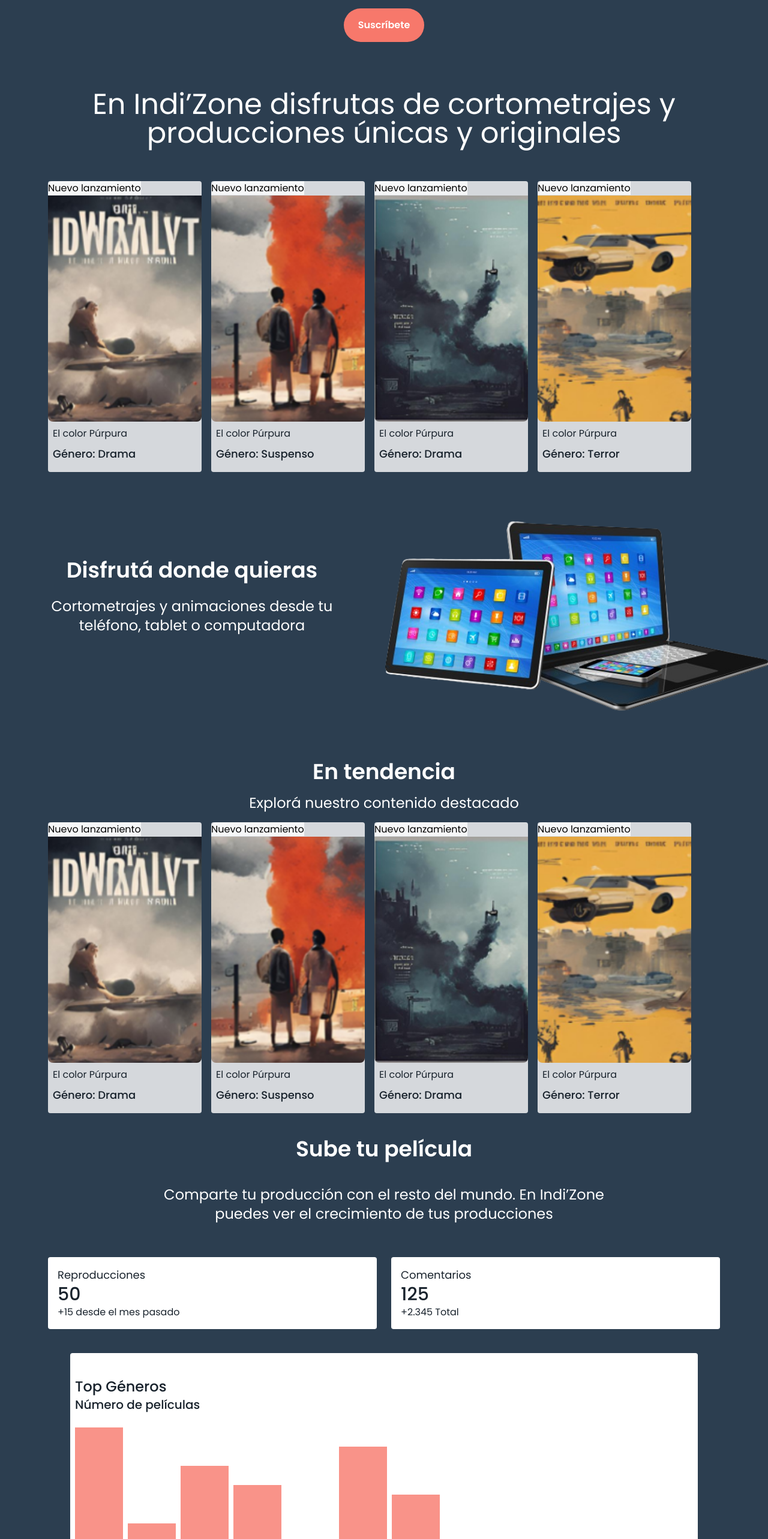
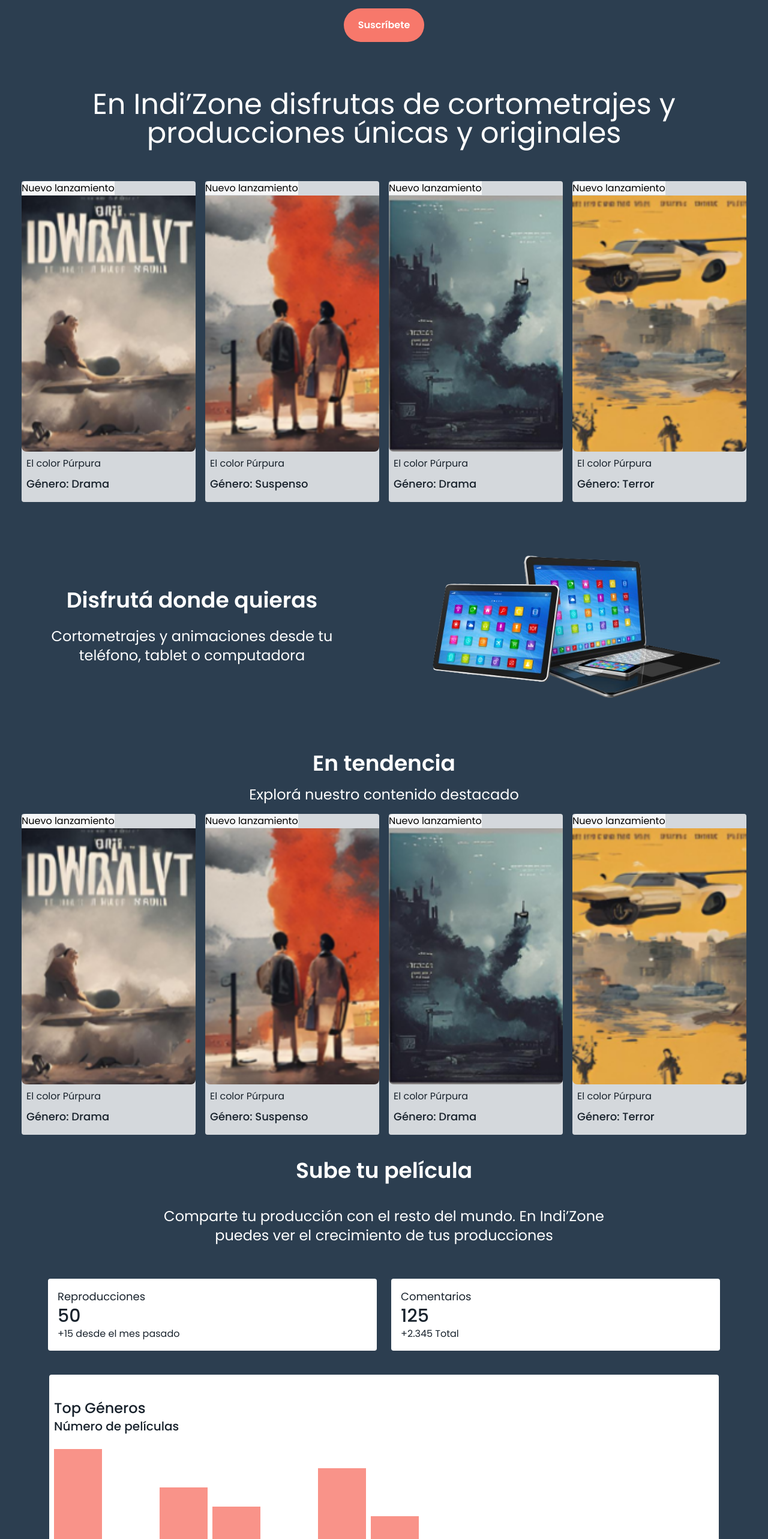
Before and after one commit to emanuelpps/s15-01-m-node-react-Private-, a React (Vite) app in the folder client/: page / in a window 1280 px wide. Shown: the part 234-2800 px from the top of the page at 60% size. Built offline with nearby package versions, Linux system fonts and the light colour scheme.

Commit message:
styles responsive - Cards

```diff
--- a/client/src/components/home/Banner.jsx
+++ b/client/src/components/home/Banner.jsx
@@ -8,7 +8,7 @@ const Banner = () => {
         originales
       </span>
 
-      <div className="scroll-container overflow-x-auto flex space-x-4 px-2 md:px-20">
+      <div className="scroll-container overflow-x-auto flex md:justify-center mx-2 md:px-20">
         <Card />
       </div>
     </div>
--- a/client/src/components/home/BannerOptions.jsx
+++ b/client/src/components/home/BannerOptions.jsx
@@ -12,7 +12,7 @@ const BannerOptions = () => {
         </h2>
       </div>
       <div className="flex justify-center items-center">
-        <img className="w-3/4 md:w-full" src={imageOptions} alt="imagen" />
+        <img className="w-1/2 md:w-3/4" src={imageOptions} alt="imagen" />
       </div>
     </div>
   );
--- a/client/src/components/home/Card.jsx
+++ b/client/src/components/home/Card.jsx
@@ -16,7 +16,7 @@ const Card = () => {
       {cards.map((card) => (
         <div
           key={card.id}
-          className="bg-white/80 pb-4 rounded w-64 flex-shrink-0"
+          className="bg-white/80 pb-4 rounded w-[290px] flex-shrink-0"
         >
           <div className="rounded-lg overflow-hidden h-auto">
             <span className="bg-white/80">Nuevo lanzamiento</span>
--- a/client/src/components/home/Tendency.jsx
+++ b/client/src/components/home/Tendency.jsx
@@ -9,7 +9,7 @@ const Tendency = () => {
       <h2 className="flex justify-center text-white text-center text-xl md:text-2xl font-normal p-4">
         Explorá nuestro contenido destacado
       </h2>
-      <div className="scroll-container overflow-x-auto flex space-x-4 px-2 md:px-20">
+      <div className="scroll-container overflow-x-auto flex md:justify-center mx-2 md:px-20">
         <Card />
       </div>
     </div>
--- a/client/src/components/home/UploadMovie.jsx
+++ b/client/src/components/home/UploadMovie.jsx
@@ -32,7 +32,7 @@ const UploadMovie = () => {
 
         {/* Contenedor Peliculas */}
         <div className="col-span-2 flex justify-center items-center">
-          <div className="md:bg-white pl-2 md:pr-[430px] rounded py-4 md:py-10">
+          <div className="md:bg-white pl-2 md:pr-[500px] rounded py-4 md:py-10">
             <div className="pb-6">
               <span className="text-white md:text-primary-800 font-medium text-2xl">
                 Top Géneros
@@ -50,6 +50,9 @@ const UploadMovie = () => {
               <div className="bg-white md:bg-secondary-400 w-10 md:w-20 h-56"></div>
               <div className="bg-white md:bg-secondary-400 w-10 md:w-20 h-36"></div>
             </div>
+            <div className="flex justify-end text-primary-800 text-[16px] font-normal">
+              Género
+            </div>
           </div>
         </div>
       </div>
```
